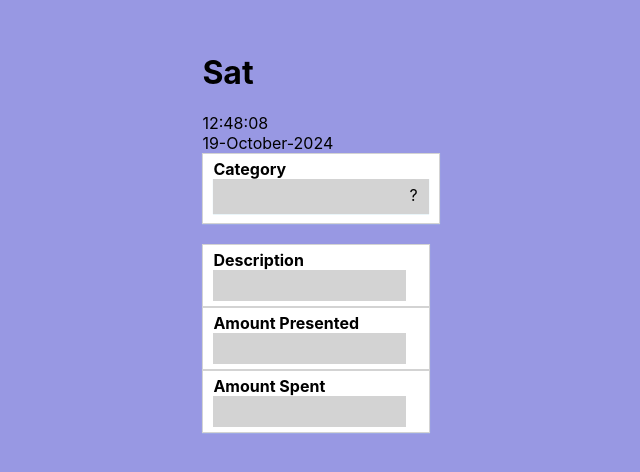
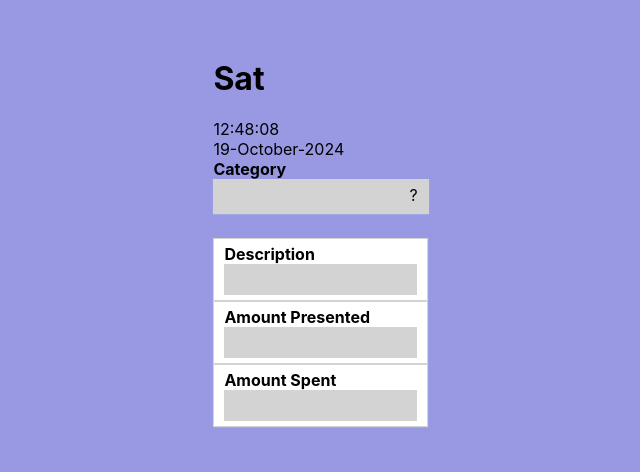
Before and after one commit to Alexcoder/personal, a React (Create React App) app: page / in a window 1280 px wide. Shown: the part 168-640 px from the top of the page, without its empty margins (319-959 px from the left). Built offline with nearby package versions, Linux system fonts and the light colour scheme.

Commit message:
19th October

```diff
--- a/src/reusableComponent/input/index.jsx
+++ b/src/reusableComponent/input/index.jsx
@@ -3,7 +3,7 @@ import "./styles.css"
 function Input({title, name, value,placeholder, onChange}){
 
     return(
-        <div className="input_container" style={{width:"206px"}}>
+        <div className="input_container" style={{width:""}}>
         <span style={{float:"left"}}>{title}</span> <br/>
        <input
        className="field"
--- a/src/reusableComponent/select/index.jsx
+++ b/src/reusableComponent/select/index.jsx
@@ -7,7 +7,7 @@ function Select({title, name, value,placeholder,onChange, onClick, data}){
 
     console.log(display)
     return(
-        <div className="select_container">
+        <div className="select_containerx">
         <span style={{float:"left"}}>{title}</span> <br/>
         <div className="input_container"
         onClick={()=> setActiveInput(prev=> !prev) }style={{backgroundColor:"lightgray"}}>
```
